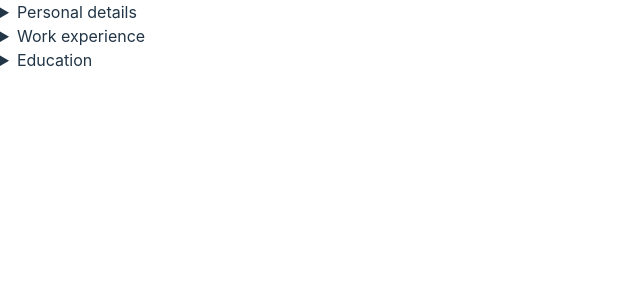
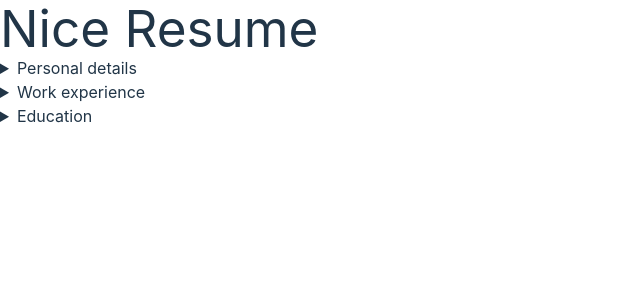
Before and after one commit to Benjent/nice-resume, a Vue app: page / in a window 1280 px wide. Shown: the top 300 px of the page, without its empty margins (0-640 px from the left). Built offline with nearby package versions, Linux system fonts and the light colour scheme.

Commit message:
feat(Editor.vue): add h1 for ally

```diff
--- a/src/components/Editor.vue
+++ b/src/components/Editor.vue
@@ -61,6 +61,7 @@ function addTraining() {
 
 <template>
   <main class="flex flex-col overflow-y-scroll">
+    <h1 class="text-center text-xl p-6">Nice Resume</h1>
     <Category class="w-full">
       <template v-slot:header> Personal details </template>
       <div class="flex flex-col gap-5">
```
